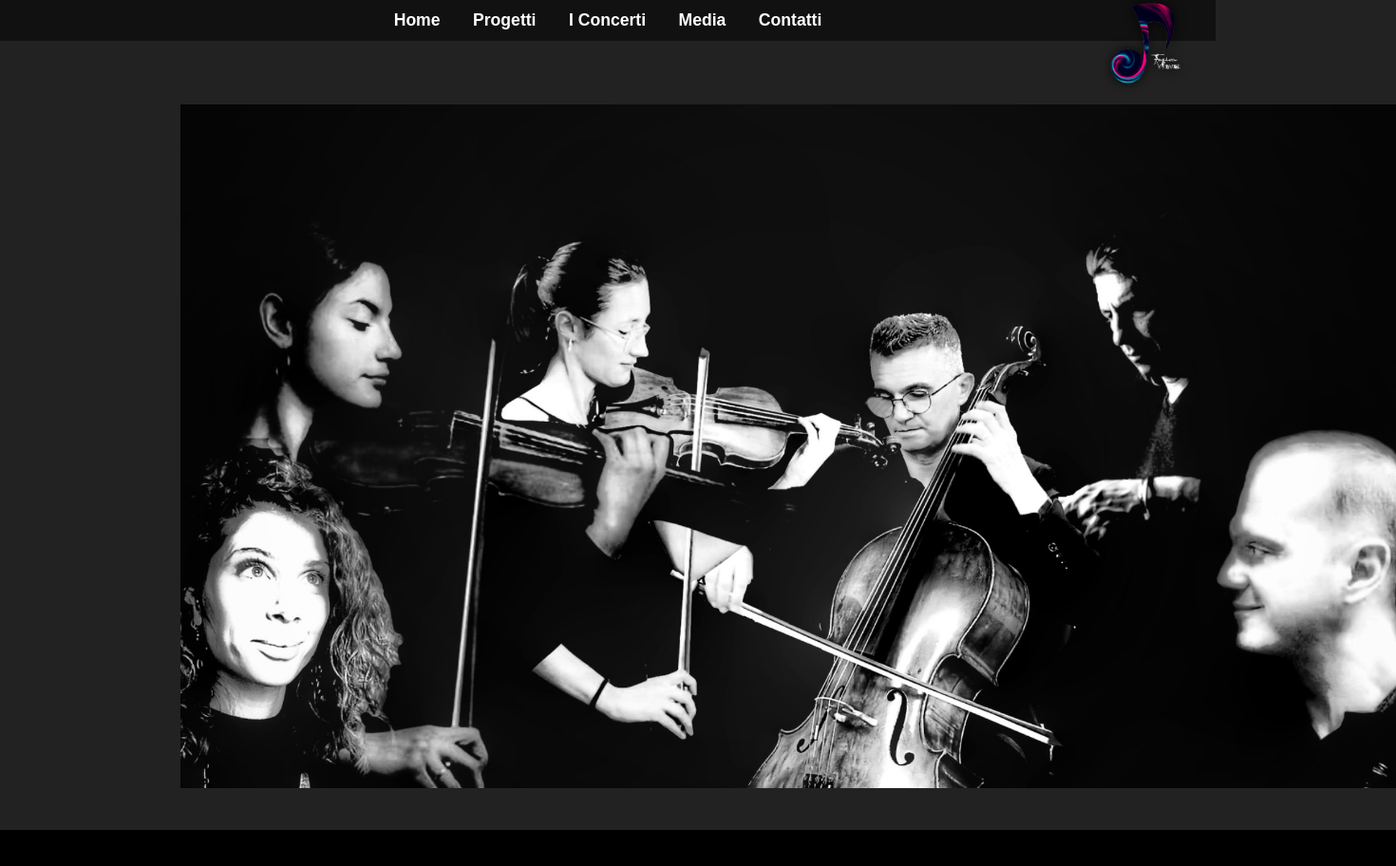
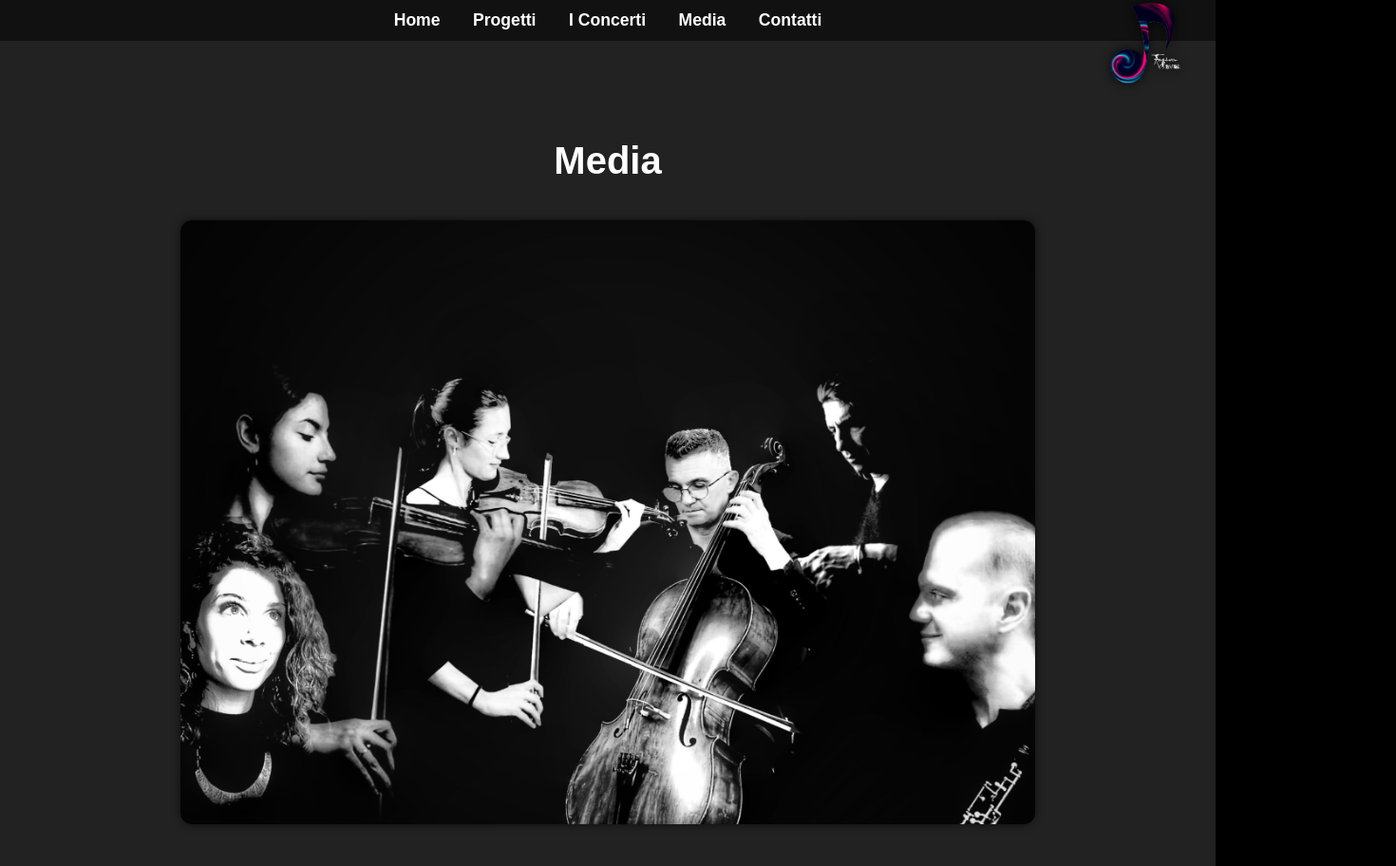
Before and after one commit to pierpaolofusion/fusionwaves, a plain HTML site: page media.html in a window 1280 px wide. Shown: the whole page at 95% size, 1470 px wide, since content can reach past the window. Before the commit the page ends 874 px from the top, so only its background shows below. Drawn offline with Linux system fonts and the light colour scheme.

Commit message:
Add files via upload

```diff
--- a/media.html
+++ b/media.html
@@ -10,7 +10,6 @@
             color: white;
             margin: 0;
             font-family: Arial, sans-serif;
-            overflow-x: hidden;
         }
 
         header {
@@ -59,20 +58,20 @@
         }
 
         main {
-            padding-top: 110px;
+            padding-top: 120px;
             text-align: center;
         }
 
         .titolo {
             font-size: 2.5em;
-            margin: 1em 0;
+            margin-bottom: 1em;
         }
 
         .media-img {
-            width: 100vw;
-            max-height: 90vh;
-            object-fit: cover;
-            border-radius: 0;
+            max-width: 100%;
+            height: auto;
+            border-radius: 12px;
+            box-shadow: 0 0 10px rgba(0,0,0,0.6);
         }
     </style>
 </head>
@@ -92,8 +91,17 @@
 </nav>
 
 <main>
+    <h1 class="titolo">Media</h1>
     <div>
-        <img src="img/media.jpg" alt="Foto gruppo Fusion Waves" class="media-img">
+        <img src="img/media.jpg" usemap="#volti" alt="Foto gruppo Fusion Waves" class="media-img">
+        <map name="volti">
+            <area shape="circle" coords="120,150,50" href="soraya.html" alt="Soraya">
+            <area shape="circle" coords="120,500,50" href="stefania.html" alt="Stefania">
+            <area shape="circle" coords="950,500,50" href="pierpaolo.html" alt="Pierpaolo">
+            <area shape="circle" coords="950,150,50" href="gianfabio.html" alt="Gianfabio">
+            <area shape="circle" coords="820,320,50" href="ezio.html" alt="Ezio">
+            <area shape="circle" coords="250,320,50" href="nadia.html" alt="Nadia">
+        </map>
     </div>
 </main>
 </body>
```
